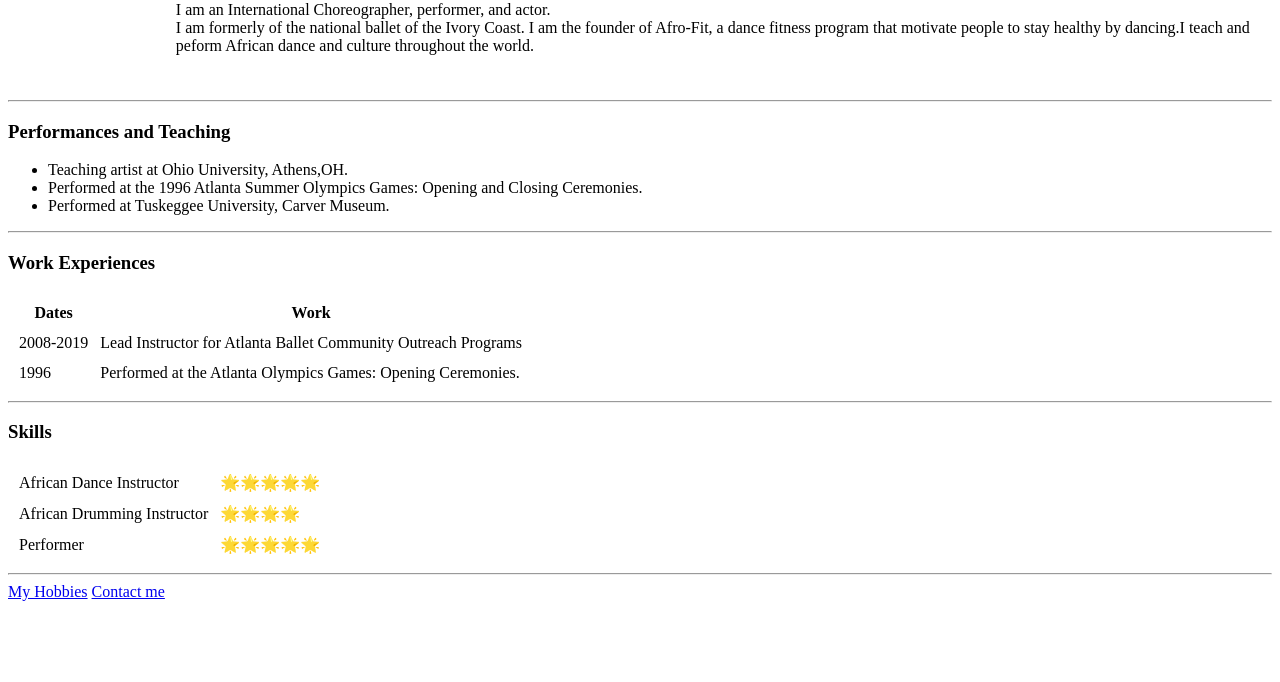
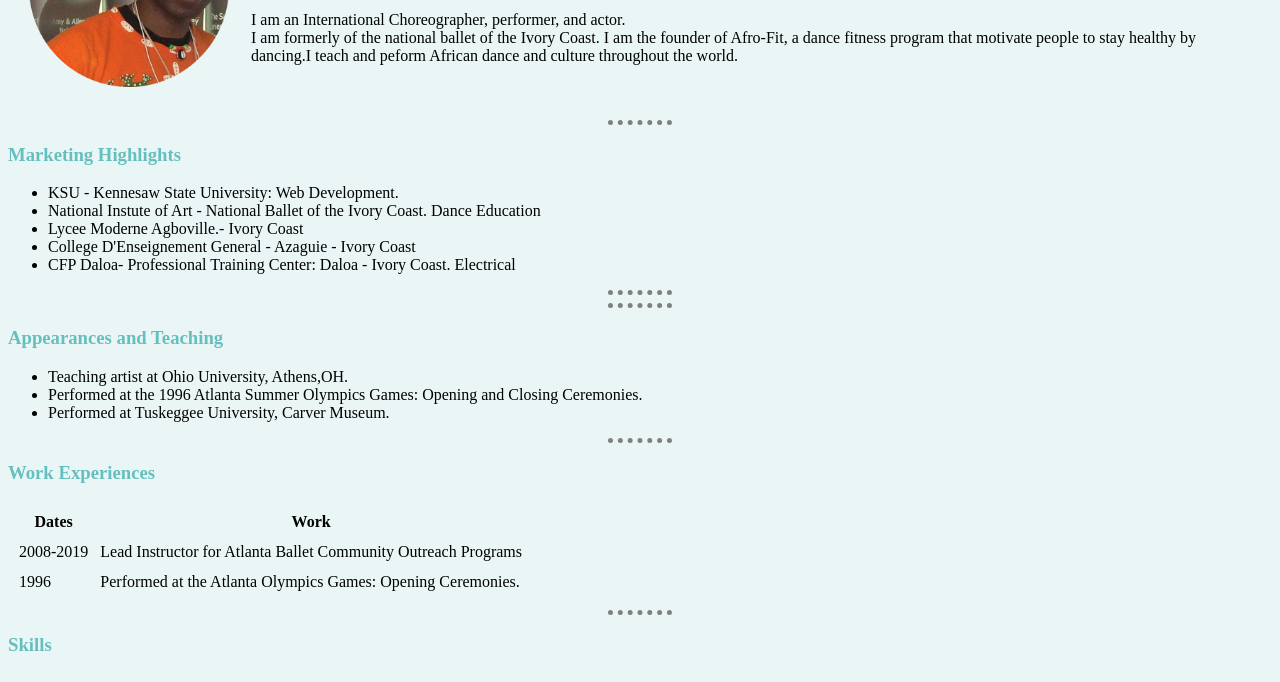
Before and after one commit to Ayoka-Production/ayoka, a plain HTML site: page index.html in a window 1280 px wide. Shown: the part 142-824 px from the top of the page. Before the commit the page ends 800 px from the top, so only its background shows below. Drawn offline with Linux system fonts and the light colour scheme.

Commit message:
Add files via upload

```diff
--- /dev/null
+++ b/css/style.css
@@ -0,0 +1,16 @@
+body{
+   background-color: #EAF6F6;
+}
+hr {
+  border-style: none;
+  border-top-style: dotted;
+  border-color: grey;
+  border-width: 5px;
+  width: 5%;
+}
+h1 {
+  color: #66BFBF;
+}
+h3 {
+  color: #66BFBF;
+}
--- a/index.html
+++ b/index.html
@@ -4,6 +4,7 @@
 <head>
   <meta charset="utf-8">
   <title>Samba's Personal Site</title>
+  <link rel="stylesheet" href="css/style.css">
 </head>
 
 <body>
@@ -24,8 +25,22 @@
     </tr>
   </table>
 
+
   <hr />
-  <h3>Performances and Teaching</h3>
+  <h3>Marketing Highlights</h3>
+  <ul>
+    <li>KSU - Kennesaw State University: Web Development.</li>
+    <li>National Instute of Art - National Ballet of the Ivory Coast. Dance Education</li>
+    <li>Lycee Moderne Agboville.- Ivory Coast</li>
+    <li>College D'Enseignement General - Azaguie - Ivory Coast</li>
+    <li>CFP Daloa- Professional Training Center: Daloa - Ivory Coast. Electrical</li>
+  </ul>
+  <hr />
+
+
+
+  <hr />
+  <h3>Appearances and Teaching</h3>
   <ul>
     <li>Teaching artist at Ohio University, Athens,OH.</li>
     <li>Performed at the 1996 Atlanta Summer Olympics Games: Opening and Closing Ceremonies.</li>
```
Also changed, not shown: contact.html (+2 -2 lines), hobbies.html (+1 -0 lines), images/samba.png (added).
